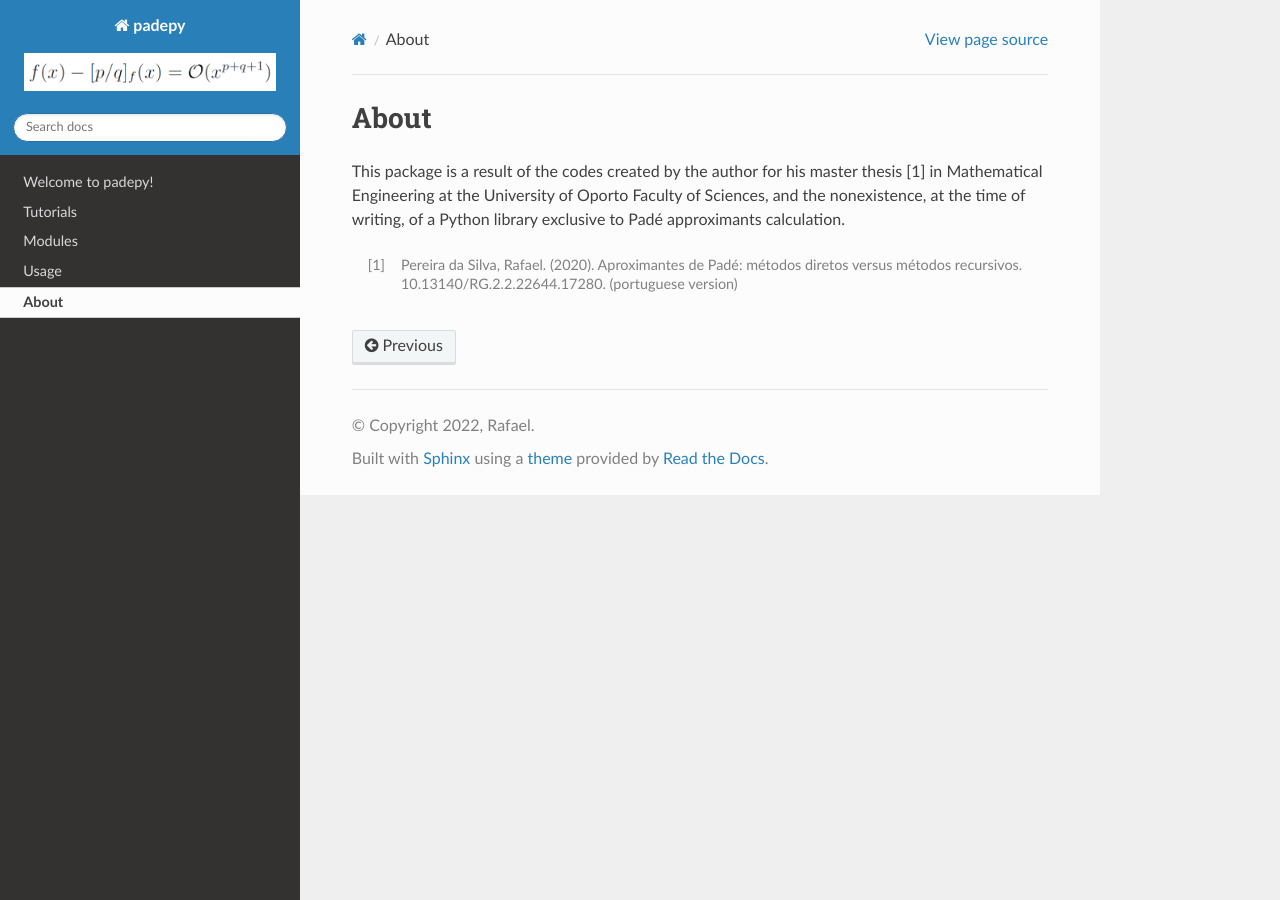
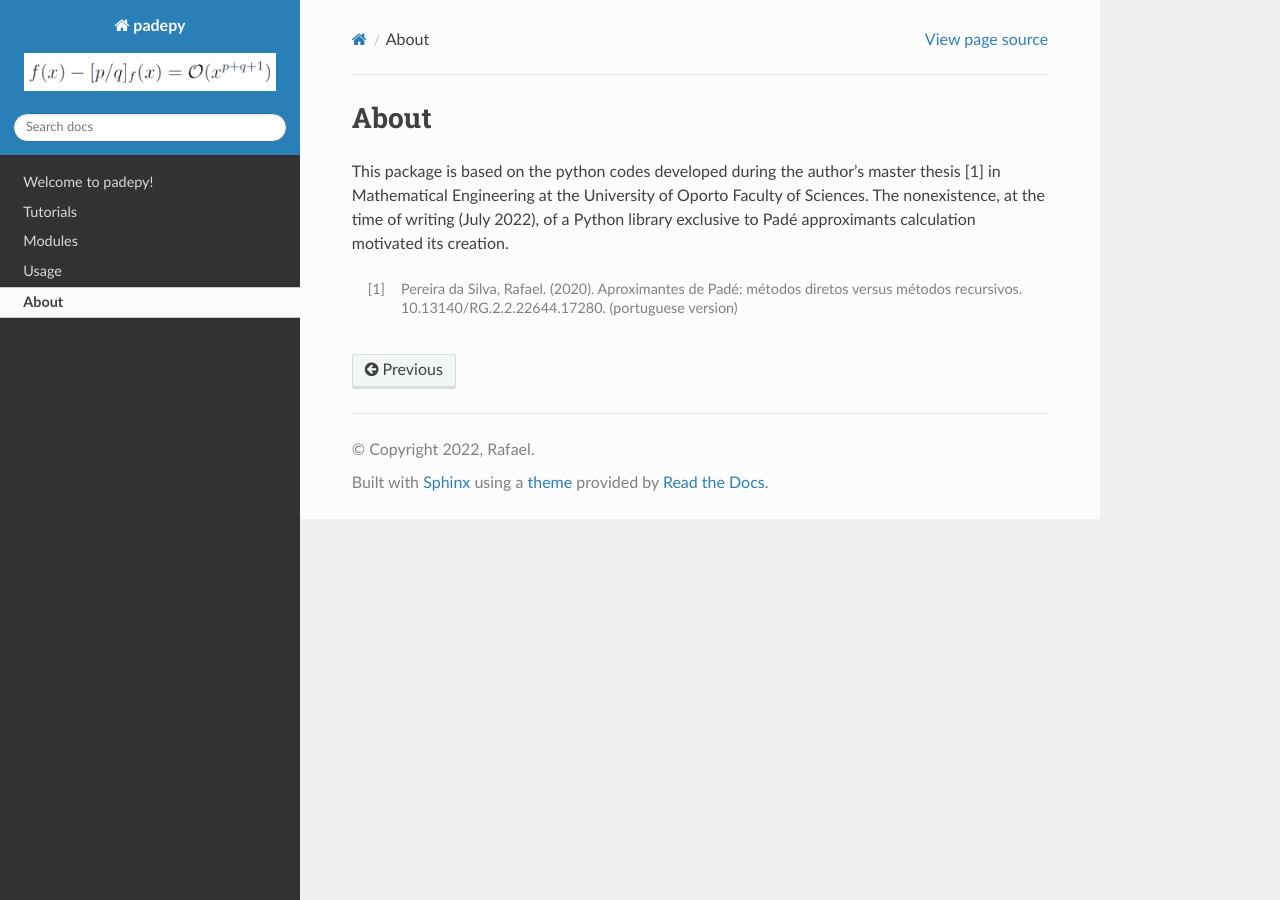
Before and after one commit to daSilvaRafael/padepy, a Sphinx documentation site: the page built from docs/source/about.rst, in a window 1280 px wide. Built offline with Sphinx 7.4.7 and the Read the Docs theme 2.0.0, drawn with Linux system fonts in a browser that asks for light colours.

Commit message:
Wording.

```diff
--- a/docs/source/about.rst
+++ b/docs/source/about.rst
@@ -2,6 +2,6 @@
 About
 =====
 
-This package is a result of the codes created by the author for his master thesis [1] in Mathematical Engineering at the University of Oporto Faculty of Sciences, and the nonexistence, at the time of writing, of a Python library exclusive to Padé approximants calculation.
+This package is based on the python codes developed during the author's master thesis [1] in Mathematical Engineering at the University of Oporto Faculty of Sciences. The nonexistence, at the time of writing (July 2022), of a Python library exclusive to Padé approximants calculation motivated its creation.
 
 .. [1] Pereira da Silva, Rafael. (2020). Aproximantes de Padé: métodos diretos versus métodos recursivos. 10.13140/RG.2.2.22644.17280. (portuguese version)
```
